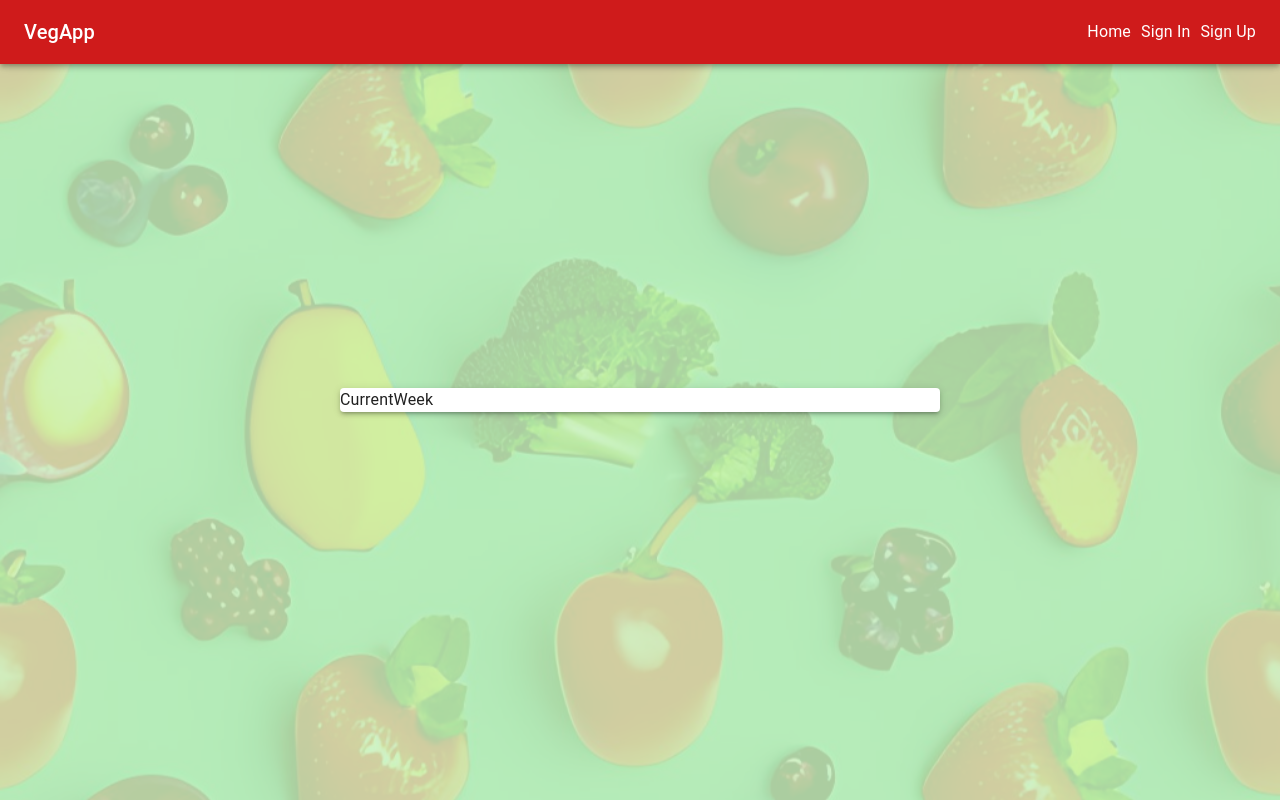
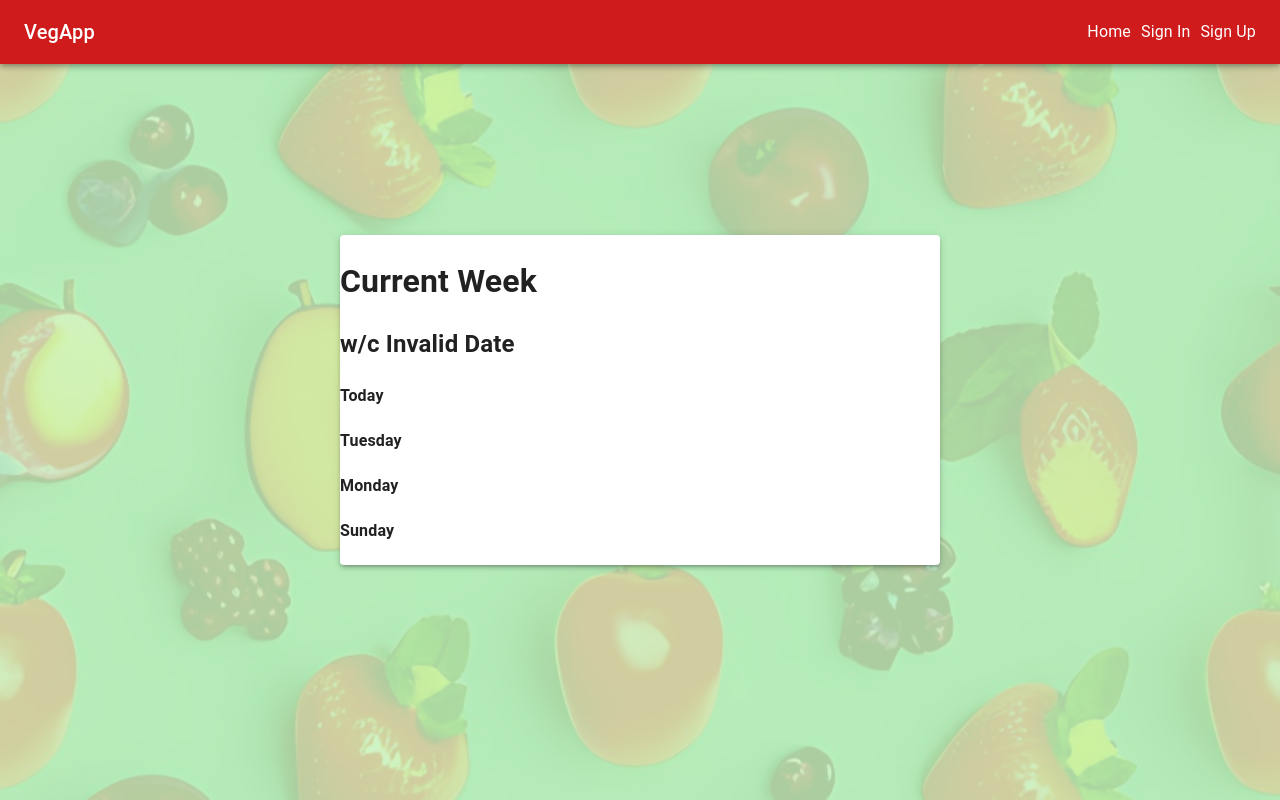
Before and after one commit to hphilpotts/veg-app-frontend, a React (Create React App) app: page /week/currentWeek in a window 1280 px wide. Built offline with nearby package versions, Linux system fonts and the light colour scheme.

Commit message:
CurrentWeek now renders with data.

```diff
--- a/src/App.js
+++ b/src/App.js
@@ -20,7 +20,7 @@ export default function App() {
   const nullUser = { loggedIn: false, username: null, id: null }
   const [currentUser, setCurrentUser] = useState(nullUser)
 
-  const nullWeek = { isFound: false, userOwner: null }
+  const nullWeek = { isFound: false, userOwner: null, data: {} }
   const [currentWeek, setCurrentWeek] = useState(nullWeek)
 
   useEffect(() => {
@@ -73,9 +73,9 @@ export default function App() {
 
   const checkForCurrentWeek = userOwnerId => {
     if (!currentWeek.isFound) {
-      userOwnerAxiosPut(userOwnerId)
-        .then(() => {
-          setCurrentWeek({ isFound: true, userOwner: userOwnerId })
+      userOwnerAxiosPut(userOwnerId, 'current')
+        .then(res => {
+          setCurrentWeek({ isFound: true, userOwner: userOwnerId, data: res.data.Week })
         })
         .catch(err => {
           console.warn(err);
@@ -83,13 +83,14 @@ export default function App() {
     }
   }
 
-  const userOwnerAxiosPut = async userOwnerId => {
-    Axios({
+  const userOwnerAxiosPut = async (userOwnerId, path) => {
+    const res = await Axios({
       method: 'put',
-      url: '/week/current',
+      url: `/week/${path}`,
       headers: { 'x-auth-token': sessionStorage.token },
       data: { "userOwner": userOwnerId }
     })
+    return res
   }
 
   const logoutHandler = (e) => {
@@ -112,7 +113,7 @@ export default function App() {
               <Route path='/' element={<Home />}></Route>
               <Route path='user/*' element={<Auth authHandler={authHandler} />}></Route>
               <Route path='/profile' element={<UserProfile currentUser={currentUser} />}></Route>
-              <Route path='week/*' element={<WeekDisplay />}></Route>
+              <Route path='week/*' element={<WeekDisplay currentWeek={currentWeek}/>}></Route>
               <Route path='*' element={<NoMatch />}></Route>
             </Routes>
           </Box>
--- a/src/Week/CurrentWeek.js
+++ b/src/Week/CurrentWeek.js
@@ -1,7 +1,46 @@
 import React from 'react'
 
-export default function CurrentWeek() {
+export default function CurrentWeek(props) {
+
+  const currentWeek = props.currentWeek
+
+  const weekCommencing = new Date(currentWeek.data.weekCommencing).toLocaleDateString()
+  const today = new Date().getDay()
+  const daysOfTheWeek = ["Sunday", "Monday", "Tuesday", "Wednesday", "Thursday", "Friday", "Saturday"]
+  const dayDataReversed = []
+  daysOfTheWeek.forEach((day, index) => {
+    dayDataReversed.unshift(
+      {
+        day: day,
+        data: currentWeek.data[index]
+      }
+    )
+  })
+
+  // TODO - abstract out weekCommencing, today, daysOfTheWeek to a helper function
+
+  // TODO - implement uuid keys for mapped dayDataReversed components instead of current ...getTime() method
+
   return (
-    <div>CurrentWeek</div>
+    <>
+      <div>
+        <h1>Current Week</h1>
+        <h2>w/c {weekCommencing}</h2>
+
+        {dayDataReversed.map((day, index) => (
+          (index >= today) ?
+              <div key={index + new Date().getTime()}>
+                {(index === today) ?
+                  <h4>Today</h4>
+                  :
+                  <h4>{day.day}</h4>
+                }
+                <p>{day.data}</p>
+              </div>
+            :
+            null
+        ))}
+      </div>
+    </>
   )
 }
--- a/src/Week/WeekDisplay.js
+++ b/src/Week/WeekDisplay.js
@@ -8,14 +8,14 @@ import CurrentWeek from './CurrentWeek'
 
 
 
-export default function WeekDisplay() {
+export default function WeekDisplay(props) {
   return (
     <>
       <Box className='auth-container'>
         <Paper elevation={3} className='auth-paper'>
           <Routes>
             <Route ></Route>
-            <Route path='currentWeek' element={<CurrentWeek />}></Route>
+            <Route path='currentWeek' element={<CurrentWeek currentWeek={props.currentWeek}/>}></Route>
             <Route path='index' element={<WeekIndex/>}></Route>
           </Routes>
           <Outlet />
```
Also changed, not shown: 1 other file (tests, documents, lock files or other folders).
